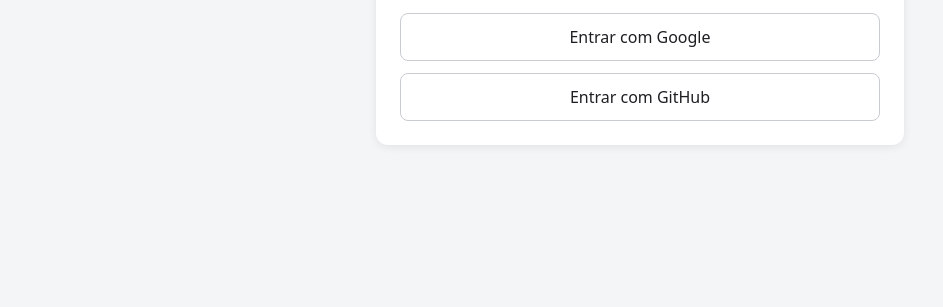
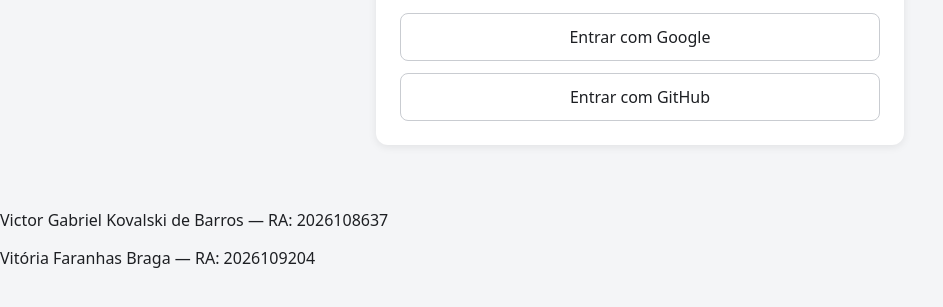
Before and after one commit to victorGksl/oauth-lab-victor, a plain HTML site: page public/index.html in a window 1280 px wide. Shown: the part 199-506 px from the top of the page, without its empty margins (0-943 px from the left). Drawn offline with Linux system fonts and the light colour scheme; no server answers.

Commit message:
Preenche a lista de aceitacao e identifica a dupla
Assinaturas, responsavel pela rotacao dos Client Secrets e os 16 itens
verificaveis marcados em public/entrega1/08-aceitacao.md. Nomes e RAs
tambem no README, no CONTEXTO e no rodape da pagina inicial.

```diff
--- a/public/index.html
+++ b/public/index.html
@@ -29,5 +29,9 @@
         </form>
       </section>
     </main>
+    <footer>
+      <p>Victor Gabriel Kovalski de Barros &mdash; RA: 2026108637</p>
+      <p>Vitória Faranhas Braga &mdash; RA: 2026109204</p>
+    </footer>
   </body>
 </html>
```
Also changed, not shown: 3 other files.
